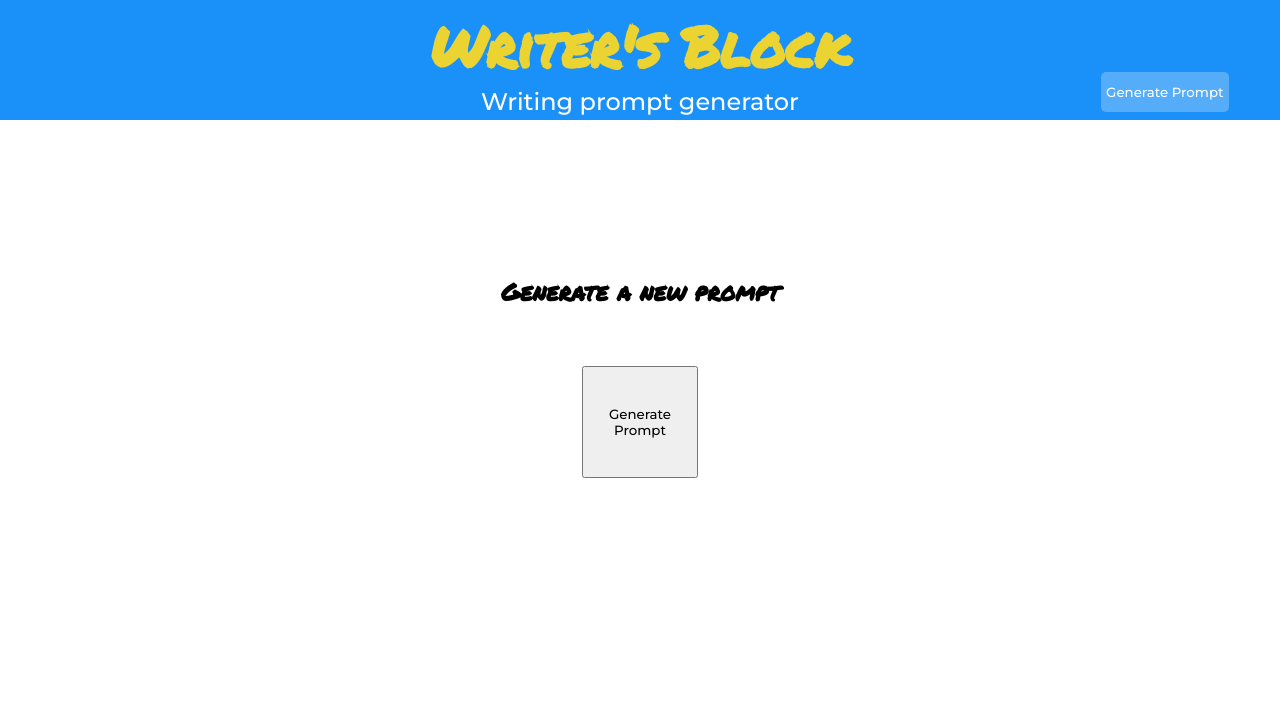
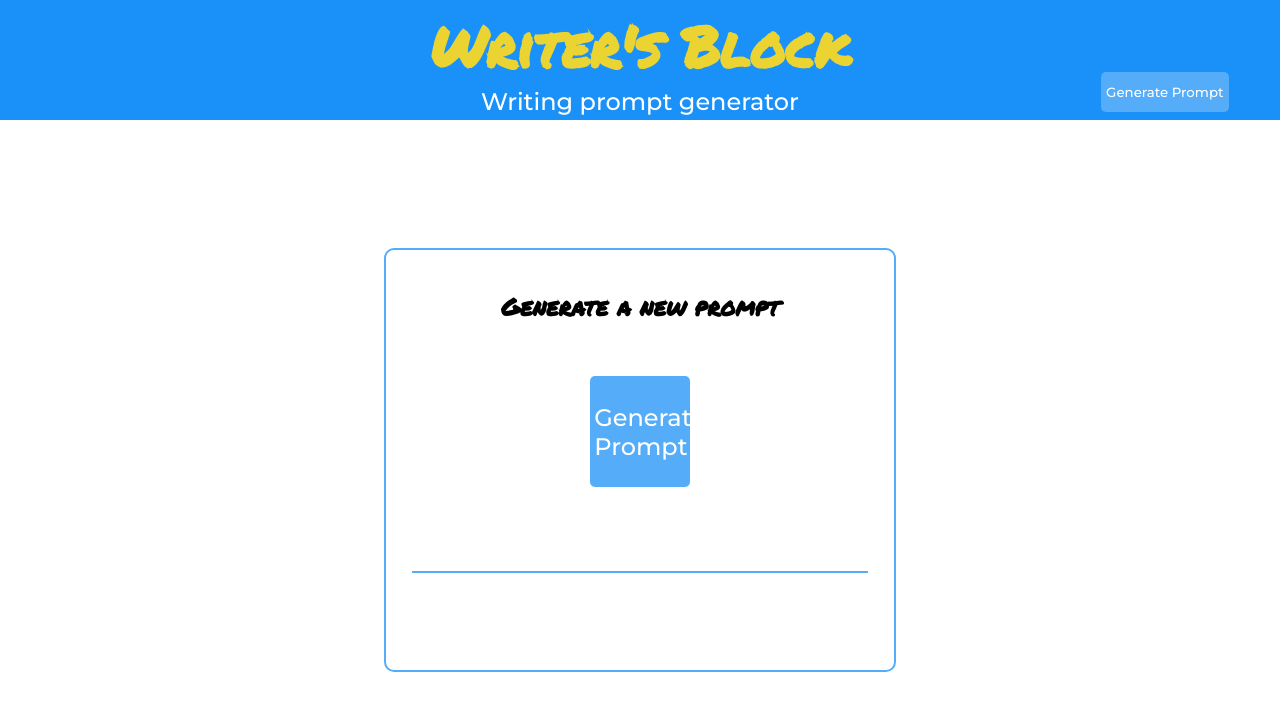
Before and after one commit to KyleWong2510/WritersBlock, a React (Create React App) app: page /prompt-generator in a window 1280 px wide. Shown: the top 710 px of the page. Built offline with nearby package versions, Linux system fonts and the light colour scheme; no server answers.

Commit message:
Style promptGenerator

```diff
--- a/src/Header/Header.css
+++ b/src/Header/Header.css
@@ -46,7 +46,6 @@
 
 .header-btn:hover {
   background-color: #78BCF7;
-
 }
 
 .home-link:link,
--- a/src/PromptContainer/PromptContainer.css
+++ b/src/PromptContainer/PromptContainer.css
@@ -1,5 +1,4 @@
 .prompt-container {
-  /* background-color: #55ACF8; */
   display: flex;
   flex-direction: column;
   height: 85vh;
--- a/src/PromptGenerator/PromptGenerator.css
+++ b/src/PromptGenerator/PromptGenerator.css
@@ -7,41 +7,79 @@
 
 .generator-title {
   font-family: 'Permanent Marker', cursive;
+  padding: 3% 0%;
 }
 
 .generator-container {
   align-items: center;
+  border: 2px solid #55ACF8;
+  border-radius: 10px;
   display: flex;
   flex-direction: column;
   height: 100%;
   justify-content: space-between;
   padding: 5%;
+  width: 100%;
+
+}
+
+.generator-confirm-btns {
+  border-top: 2px solid #55ACF8;
+  display: flex;
+  height: 20%;
+  justify-content: space-between;
+  padding-top: 2%;
+  width: 100%;
+}
+
+.generator-btns {
+  background-color: #55ACF8;
+  border: none;
+  border-radius: 5px;
+  color: white;
+  height: 100%;
+  padding: 1%;
+  width: 22%;
+}
+
+.generator-btns:hover {
+  background-color: #78BCF7;
+}
+
+.use-prompt-btn {
+  background-color: #55ACF8;
+  border: none;
+  border-radius: 5px;
+  color: white;
+  height: 100%;
   width: 100%
 }
 
-.generator-confirm-btns {
-  display: flex;
-  height: 15%;
-  justify-content: space-between;
-  width: 100%
-}
-
-.generator-btns {
-  height: 100%;
-  width: 25%
+.use-prompt-btn:hover {
+  background-color: #78BCF7;
 }
 
 .generate-btn {
+  background-color: #55ACF8;
+  border: none;
+  border-radius: 5px;
+  color: white;
+  font-size: 1.5em;
   height: 30%
+}
+
+.generate-btn:hover {
+  background-color: #78BCF7;
 }
 
 .generator-extra-details {
   display: flex;
   justify-content: space-between;
-  width: 100%
+  padding-bottom: 2%;
+  width: 100%;
 }
 
-.prompt-details {
+.generator-prompt-details {
   width: 100%
 }
 
--- a/src/PromptGenerator/PromptGenerator.js
+++ b/src/PromptGenerator/PromptGenerator.js
@@ -54,7 +54,7 @@ class PromptGenerator extends React.Component {
   renderPrompt = () => {
     if (this.state.prompt) {
       return (
-        <section className='prompt-details'>
+        <section className='generator-prompt-details'>
           <h3 data-testid='prompt-text' className='generator-title'>Prompt</h3>
           <p>{this.state.prompt}</p>
         </section>
@@ -78,7 +78,7 @@ class PromptGenerator extends React.Component {
           className='generator-btns'
           onClick={this.generateCharacter}
         >
-          {!this.state.characterName.first ?
+          {!this.state.characterName ?
             <p>Add a Character</p> :
             <p>Get a New Character</p>
           }
@@ -112,9 +112,9 @@ class PromptGenerator extends React.Component {
           </button>
           {this.renderCharacterBtn()}
           {this.renderLocationBtn()}
-          <Link to={`/prompt/${this.state.id}`}>
+          <Link to={`/prompt/${this.state.id}`} className='generator-btns'>
             <button
-              className='generator-btns'
+              className='use-prompt-btn'
               onClick={() => this.props.savePrompt(this.state)}
             >
               Use This Prompt
```
